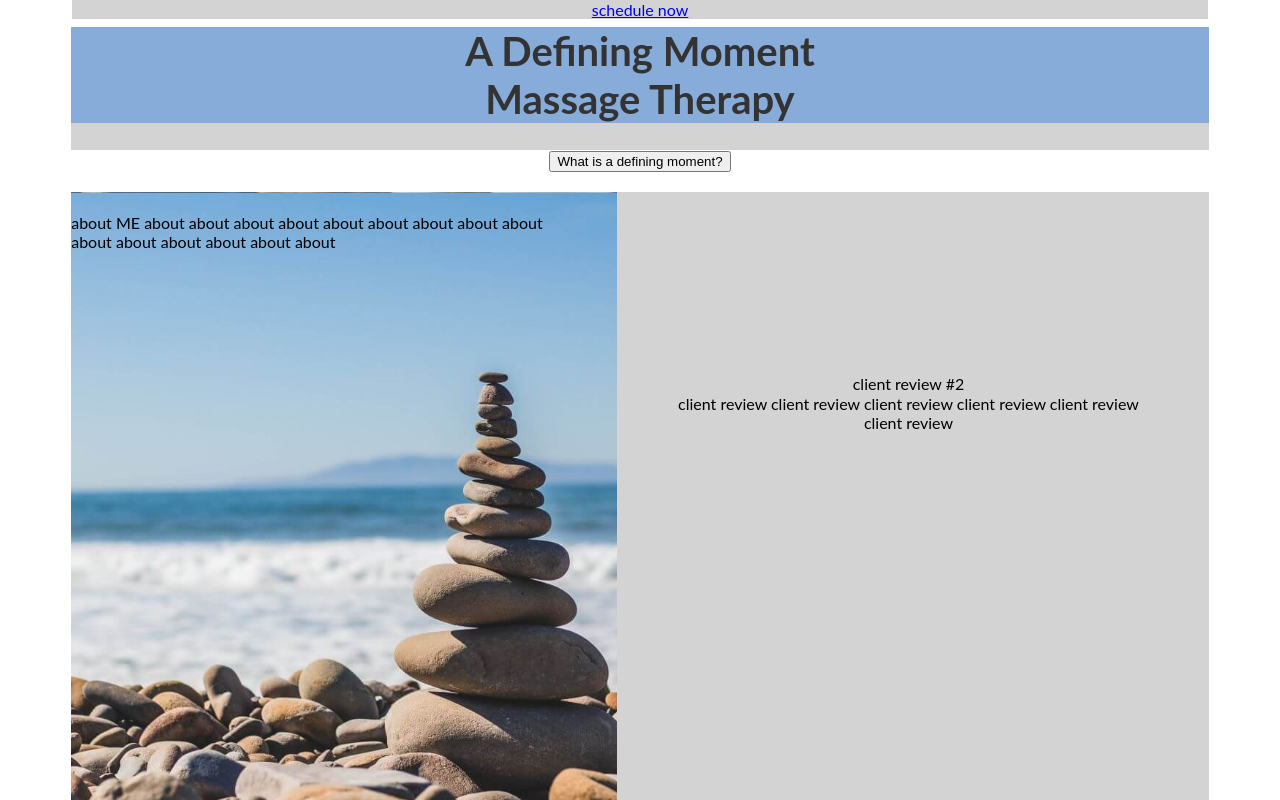
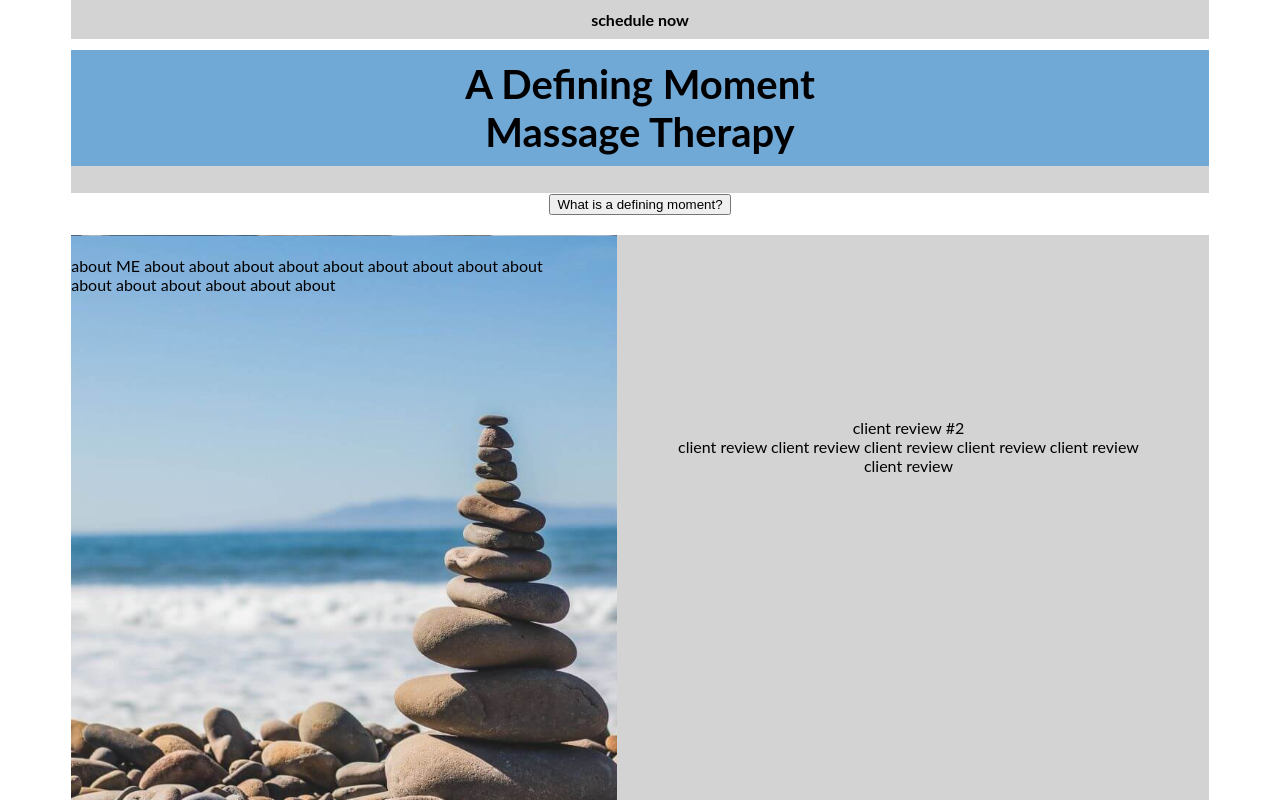
Before and after one commit to gretchenthompson/capstone-project, a plain HTML site: page index.html in a window 1280 px wide. Shown: the top 800 px of the page. Drawn offline with Linux system fonts and the light colour scheme.

Commit message:
style to link in header

```diff
--- a/main.css
+++ b/main.css
@@ -5,6 +5,18 @@ header {
   width: 100%;
   z-index: 99;
   text-align: center;
+}
+
+a.button {
+  color: black;
+  font-weight: bold;
+  text-decoration: none;
+  padding: 10px;
+  display: block;
+}
+
+a.button:hover {
+  text-decoration: underline;
 }
 
 .main {
@@ -15,6 +27,7 @@ body {
   font-family: 'Lato', sans-serif;
   line-height: 1.2;
   font-size: 1em;
+  margin-top: 50px;
 }
 
 .whatis {
@@ -78,7 +91,7 @@ img {
 .header-content {
   background-color: lightgrey;
   text-align: center;
-  width: calc(90% - 16px);
+  width: calc(90% - 14px);
   position: relative;
   left: -8px;
 }
@@ -86,6 +99,7 @@ img {
 h1 {
   font-size: 40px;
   background-color: tan;
+  padding: 10px;
 }
 
 .top-content {
@@ -93,8 +107,10 @@ h1 {
 }
 
 .bottom-content {
-  background-color: rgb(83, 156, 95);
+  background-color: #328539;
   text-align: center;
+  padding-top: .25px;
+  padding-bottom: .25px;
 }
 
 /* ///////////// */
@@ -134,8 +150,7 @@ h1 {
 
 @media(min-width: 1024px){
   h1 {
-    background-color: rgb(136, 172, 218);
-    color: #333333;
+    background-color: #70a8d6;
   }
 
   .flex-container :nth-child(1) {order: 1}
```
Also changed, not shown: README.txt.
